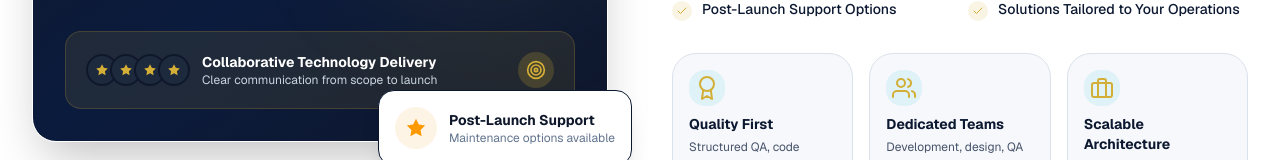
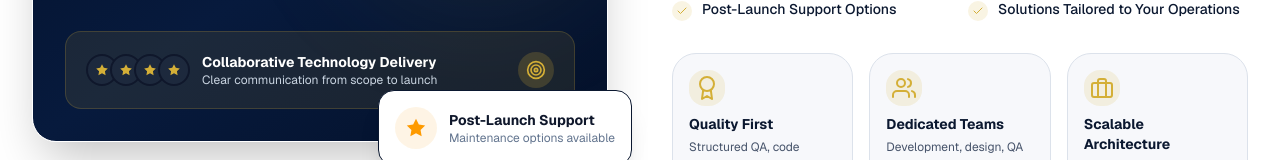
Before and after one commit to mayank-207/ValoSync-Global, a Next.js app: page / in a window 1280 px wide. Shown: the part 1569-1729 px from the top of the page. Built offline with nearby package versions, Linux system fonts and the light colour scheme.

Commit message:
refactor: remove remaining raw brand colors from AboutSection.tsx

```diff
--- a/components/sections/AboutSection.tsx
+++ b/components/sections/AboutSection.tsx
@@ -50,7 +50,7 @@ export default function AboutSection() {
         <div className="grid lg:grid-cols-12 gap-12 lg:gap-16 items-center">
           {/* Left Column: Visual Card Cluster */}
           <div className="lg:col-span-6 relative">
-            <div className="relative rounded-3xl p-8 border bg-gradient-to-br from-slate-900 via-[#0B1B3D] to-slate-900 text-white shadow-2xl overflow-hidden">
+            <div className="relative rounded-3xl p-8 border bg-gradient-to-br from-primary-dark via-primary to-primary-dark text-white shadow-2xl overflow-hidden">
               <div
                 className="absolute top-0 right-0 w-64 h-64 bg-accent/10 rounded-full blur-3xl pointer-events-none"
                 aria-hidden="true"
@@ -124,7 +124,7 @@ export default function AboutSection() {
             </div>
 
             {/* Accent Floating Badge */}
-            <div className="hidden sm:flex absolute -bottom-6 -right-6 p-4 rounded-2xl bg-white dark:bg-[#0F172A] border shadow-xl items-center gap-3">
+            <div className="hidden sm:flex absolute -bottom-6 -right-6 p-4 rounded-2xl bg-white dark:bg-surface-dark border shadow-xl items-center gap-3">
               <span className="p-2.5 rounded-xl bg-amber-500/10 text-amber-500">
                 <StarIcon size={22} />
               </span>
@@ -184,7 +184,7 @@ export default function AboutSection() {
                   <div
                     className="inline-flex items-center justify-center w-9 h-9 rounded-lg mb-2"
                     style={{
-                      background: "rgba(6, 182, 212, 0.1)",
+                      background: "var(--color-accent-soft-alpha)",
                       color: "var(--accent-color)",
                     }}
                   >
```
